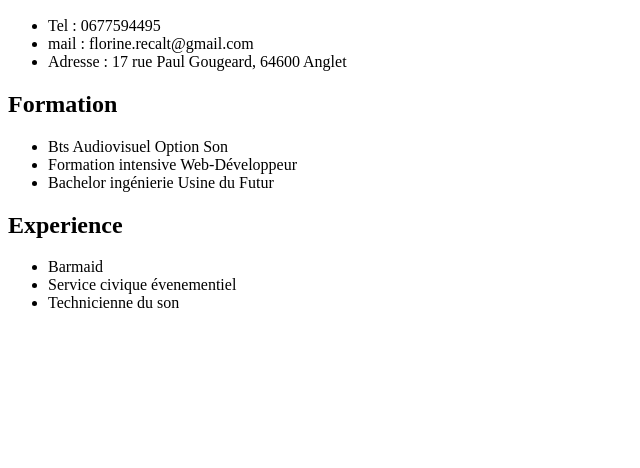
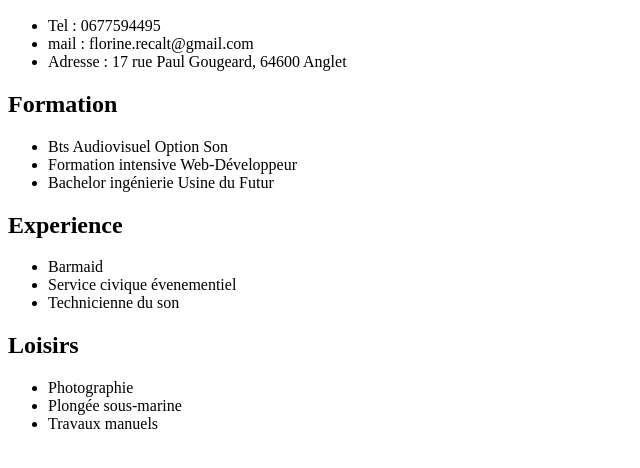
Before and after one commit to florineRcltG/florineRcltG.github.io, a plain HTML site: page index.html in a window 1280 px wide. Shown: the part 110-578 px from the top of the page, without its empty margins (0-640 px from the left). Drawn offline with Linux system fonts and the light colour scheme.

Commit message:
Add loisirs infos

```diff
--- a/index.html
+++ b/index.html
@@ -36,5 +36,14 @@
         </ul>
     </div>
 
+    <div id="loisirs">
+        <h2>Loisirs</h2>
+        <ul>
+            <li>Photographie</li>
+            <li>Plongée sous-marine</li>
+            <li>Travaux manuels</li>
+        </ul>
+    </div>
+
 </body>
 </html>
```
